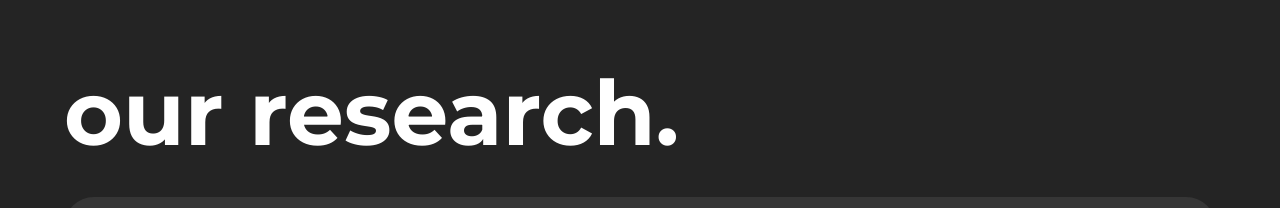
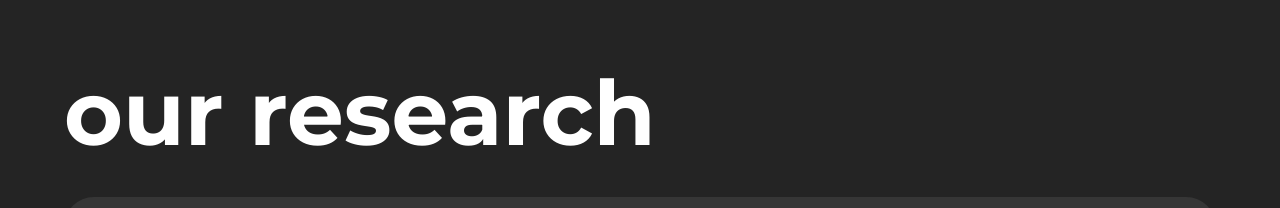
Before and after one commit to learnmutiny-io/website, a React (Vite) app: page /blog in a window 1280 px wide. Shown: the part 190-398 px from the top of the page. Built offline with nearby package versions, Linux system fonts and the light colour scheme.

Commit message:
Update Blog.jsx

```diff
--- a/src/components/Blog.jsx
+++ b/src/components/Blog.jsx
@@ -13,7 +13,7 @@ const Blog = () => {
       className={`w-full flex-col ${styles.paddingX} sm:mt-20 mb-20 pt-[180px] h-screen`}
     >
       <h1 className={`${styles.heading2} sm:text-left text-center`}>
-        our research.
+        our research
       </h1>
       {/*large devices*/}
       <div
@@ -33,7 +33,7 @@ const Blog = () => {
       >
         <img src={footerlogo} alt="logo" className="w-[60px] self-end " />
         <p className={`${styles.paragraph2} self-start text-center flex-1`}>
-          coming soon.
+          coming soon
         </p>
         <p className={`${styles.paragraph4} self-end hidden`}>june 2nd 2023</p>
       </div>
```
